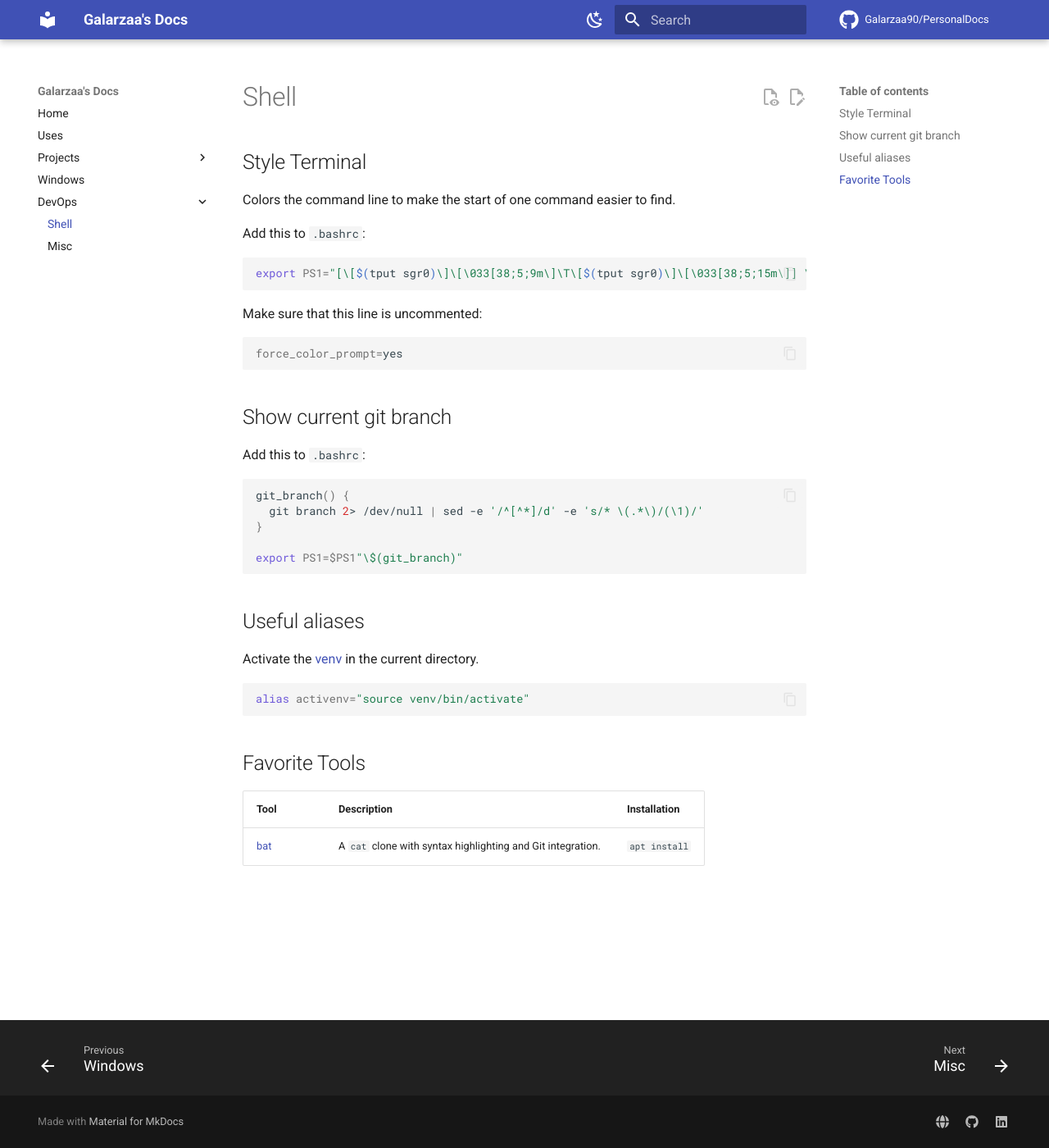
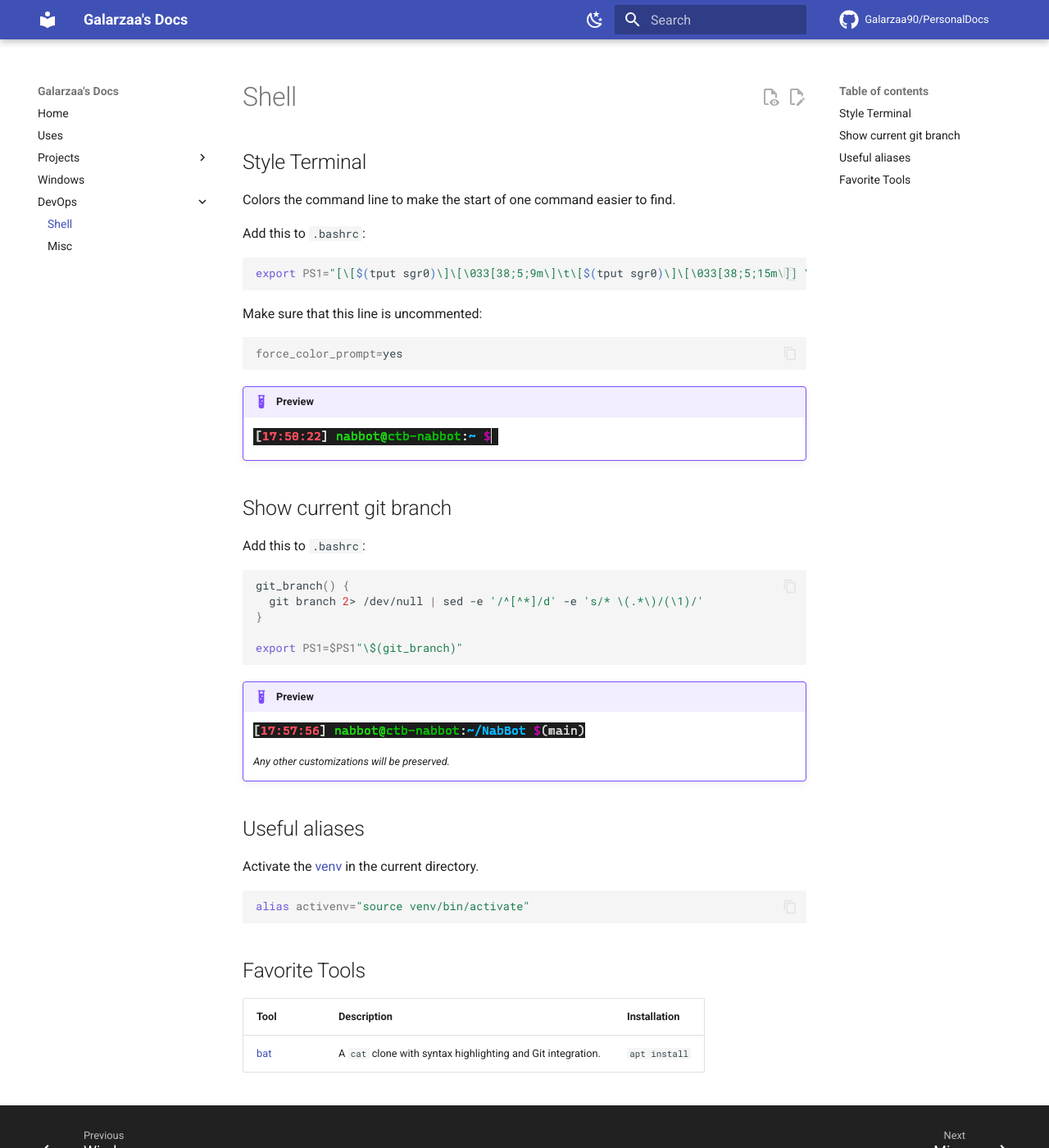
Before and after one commit to Galarzaa90/PersonalDocs, an MkDocs documentation site: the page built from docs/devops/shell.md, in a window 1280 px wide and 1400 px high. Shown: the whole window at 82% size. Built offline with MkDocs 1.6.1 and Material for MkDocs 9.7.7, drawn with Linux system fonts in a browser that asks for light colours; comment, search, counter and statistics services are not loaded.

Commit message:
Update shell customization to use 24h format - add previews

````diff
--- a/docs/devops/shell.md
+++ b/docs/devops/shell.md
@@ -8,7 +8,7 @@ Colors the command line to make the start of one command easier to find.
 Add this to `.bashrc`:
 
 ```sh
-export PS1="[\[$(tput sgr0)\]\[\033[38;5;9m\]\T\[$(tput sgr0)\]\[\033[38;5;15m\]] \[$(tput sgr0)\]\[\033[38;5;10m\]\u@\[$(tput sgr0)\]\[\033[38;5;34m\]\h\[$(tput sgr0)\]\[\033[38;5;15m\]:\[$(tput sgr0)\]\[\033[38;5;39m\]\w\[$(tput sgr0)\]\[\033[38;5;15m\] \[$(tput sgr0)\]\[\033[38;5;13m\]\\$\[$(tput sgr0)\]"
+export PS1="[\[$(tput sgr0)\]\[\033[38;5;9m\]\t\[$(tput sgr0)\]\[\033[38;5;15m\]] \[$(tput sgr0)\]\[\033[38;5;10m\]\u@\[$(tput sgr0)\]\[\033[38;5;34m\]\h\[$(tput sgr0)\]\[\033[38;5;15m\]:\[$(tput sgr0)\]\[\033[38;5;39m\]\w\[$(tput sgr0)\]\[\033[38;5;15m\] \[$(tput sgr0)\]\[\033[38;5;13m\]\\$\[$(tput sgr0)\]"
 ```
 
 Make sure that this line is uncommented:
@@ -16,6 +16,10 @@ Make sure that this line is uncommented:
 ```sh
 force_color_prompt=yes
 ```
+
+!!! example "Preview"
+
+    ![Preview](../assets/images/terminal-style.png)
 
 ## Show current git branch
 Add this to `.bashrc`:
@@ -27,6 +31,12 @@ git_branch() {
 
 export PS1=$PS1"\$(git_branch)"
 ```
+
+!!! example "Preview"
+
+    ![Preview](../assets/images/terminal-style-git.png)
+
+    *Any other customizations will be preserved.*
 
 ## Useful aliases
 
````
Also changed, not shown: docs/assets/images/terminal-style-git.png (added), docs/assets/images/terminal-style.png (added).
